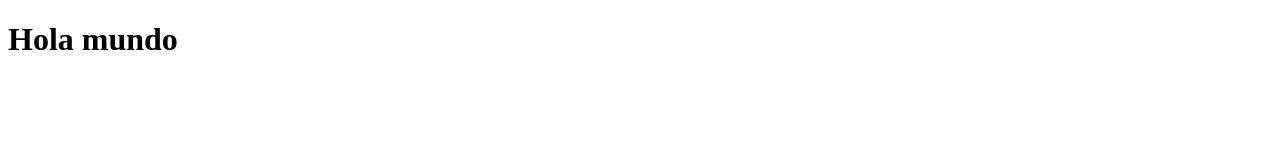
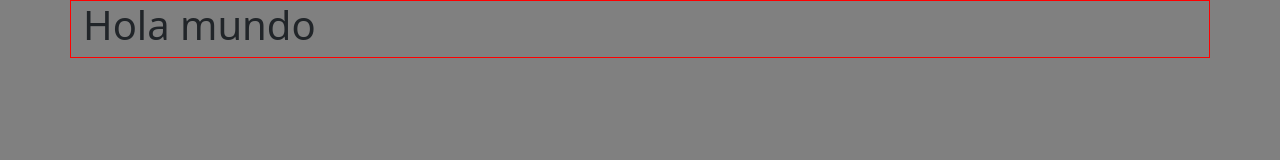
Before and after one commit to Gabriel-Arg/Blockcode-Navbar, a plain HTML site: page index.html in a window 1280 px wide. Drawn offline with nearby package versions, Linux system fonts and the light colour scheme.

Commit message:
Comienzo a utilizar sass

```diff
--- a/index.html
+++ b/index.html
@@ -13,7 +13,7 @@
     <link rel="icon" href="acá va img">  <!-- ICONO DE LA PESTAÑA DEL NAVEGADOR -->
 
     <!-- BOOTSTRAP -->
-    <!-- <link href="https://cdn.jsdelivr.net/npm/bootstrap@5.0.0-beta1/dist/css/bootstrap.min.css" rel="stylesheet" integrity="sha384-giJF6kkoqNQ00vy+HMDP7azOuL0xtbfIcaT9wjKHr8RbDVddVHyTfAAsrekwKmP1" crossorigin="anonymous"> -->
+    <link href="https://cdn.jsdelivr.net/npm/bootstrap@5.0.0-beta1/dist/css/bootstrap.min.css" rel="stylesheet" integrity="sha384-giJF6kkoqNQ00vy+HMDP7azOuL0xtbfIcaT9wjKHr8RbDVddVHyTfAAsrekwKmP1" crossorigin="anonymous">
 
     <!-- GOOGLE FONTS -->
 
@@ -24,7 +24,7 @@
     <!-- <link rel="stylesheet" href="" media="screen and (max-width: 1024px)"> -->
 
     <!-- ENLACE A MI HOJA DE ESTILO EXTERNO CSS -->
-    <link rel="stylesheet" href="estilos.css/estyle.css">
+    <link rel="stylesheet" href="css/navbar01.css">
 
     <!--ESTILO INTERNO-->
     <style>
@@ -32,7 +32,12 @@
 </head>
 
 <body>
-    <h1>Hola mundo</h1>
+    <div class="container-fluid">
+        <div class="container wraper">
+            <h1>Hola mundo</h1>
+        </div>
+    </div>
+
 
 
 
@@ -42,8 +47,8 @@
 
 
     <!-- Complementos y dependencias Bootstrap 5.0 JavaScript y Popper-->
-    <!-- <script src="https://cdn.jsdelivr.net/npm/bootstrap@5.0.0-beta1/dist/js/bootstrap.bundle.min.js"
-    integrity="sha384-ygbV9kiqUc6oa4msXn9868pTtWMgiQaeYH7/t7LECLbyPA2x65Kgf80OJFdroafW" crossorigin="anonymous"></script> -->
+    <script src="https://cdn.jsdelivr.net/npm/bootstrap@5.0.0-beta1/dist/js/bootstrap.bundle.min.js"
+    integrity="sha384-ygbV9kiqUc6oa4msXn9868pTtWMgiQaeYH7/t7LECLbyPA2x65Kgf80OJFdroafW" crossorigin="anonymous"></script>
 
 </body>
 
--- /dev/null
+++ b/sass/navbar01.scss
@@ -0,0 +1,8 @@
+body {
+    margin: 0;
+    background-color: grey;
+}
+
+.wraper {
+    border: 1px solid red;
+}
```
Also changed, not shown: css/navbar01.css (added), estilos.css/estyle.css (deleted), 1 other file.
